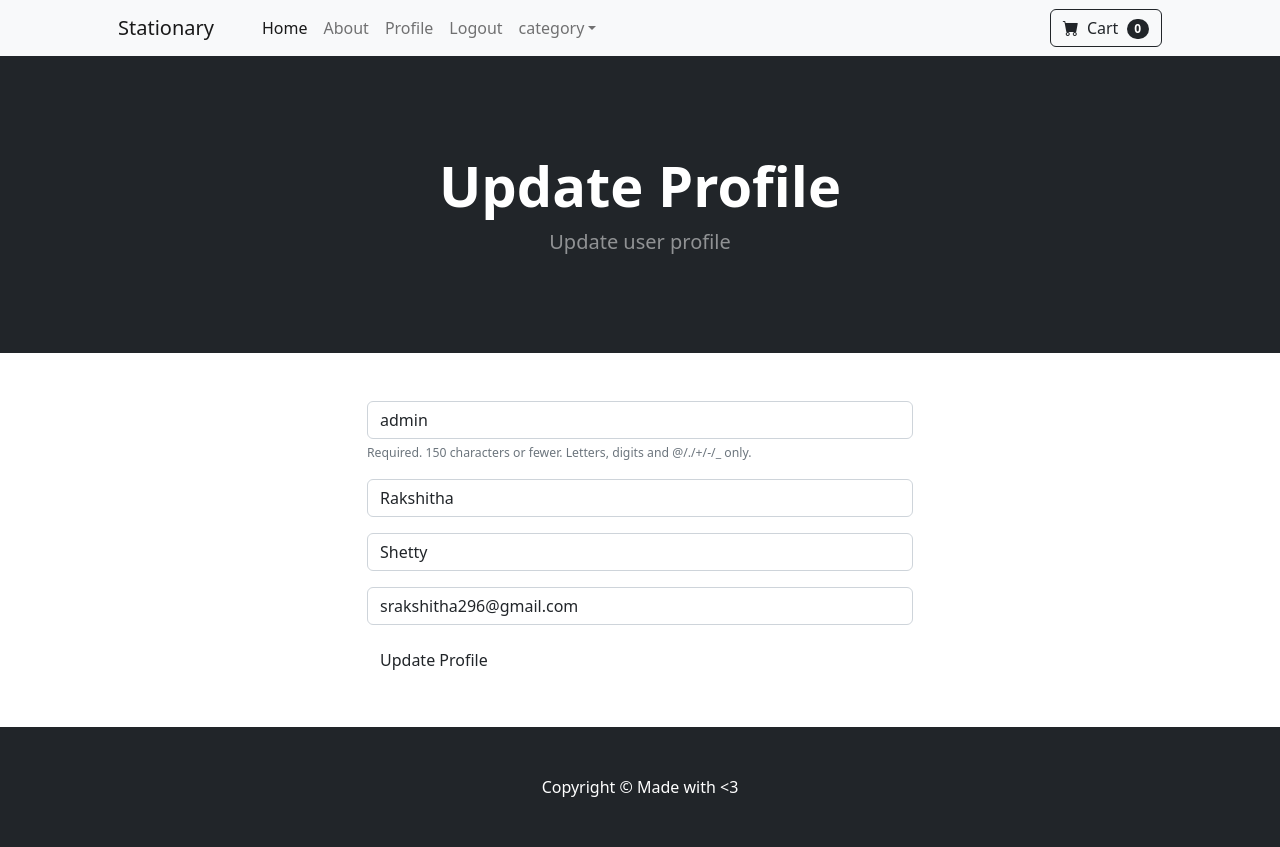
After one commit to srakshitha296/SHOPPING_WEBSITE, a Django app: page /update_user/ in a window 1280 px wide. The commit adds this page. Run offline with Django 5.2, Linux system fonts and the light colour scheme; a user stored in the database is signed in; data comes from the database, SQL or seed files in the repository; both versions use the stored data as it was after the commit; some libraries are stand-ins or nearby versions.

Commit message:
added update profile functionality

```diff
--- a/store/forms.py
+++ b/store/forms.py
@@ -1,5 +1,5 @@
 from django.contrib.auth.models import User
-from django.contrib.auth.forms import UserCreationForm
+from django.contrib.auth.forms import UserCreationForm, UserChangeForm
 from django import forms
 
 class SignUpForm(UserCreationForm):
@@ -27,3 +27,24 @@ class SignUpForm(UserCreationForm):
 		self.fields['password2'].widget.attrs['class'] = 'form-control'
 		self.fields['password2'].widget.attrs['placeholder'] = 'Confirm Password'
 		self.fields['password2'].label = ''
+
+
+class UpdateUserForm(UserChangeForm):
+	#Hide password stuff
+	password = None
+	#Get other fields
+	email = forms.EmailField(label="", widget=forms.TextInput(attrs={'class':'form-control', 'placeholder':'Email Address'}))
+	first_name = forms.CharField(label="", max_length=100, widget=forms.TextInput(attrs={'class':'form-control', 'placeholder':'First Name'}))
+	last_name = forms.CharField(label="", max_length=100, widget=forms.TextInput(attrs={'class':'form-control', 'placeholder':'Last Name'}))
+
+	class Meta:
+		model = User
+		fields = ('username', 'first_name', 'last_name', 'email')
+
+	def __init__(self, *args, **kwargs):
+		super(UpdateUserForm, self).__init__(*args, **kwargs)
+
+		self.fields['username'].widget.attrs['class'] = 'form-control'
+		self.fields['username'].widget.attrs['placeholder'] = 'User Name'
+		self.fields['username'].label = ''
+		self.fields['username'].help_text = '<span class="form-text text-muted"><small>Required. 150 characters or fewer. Letters, digits and @/./+/-/_ only.</small></span>'
--- a/store/templates/navbar.html
+++ b/store/templates/navbar.html
@@ -8,9 +8,12 @@
             <ul class="navbar-nav me-auto mb-2 mb-lg-0 ms-lg-4">
                 <li class="nav-item"><a class="nav-link active" aria-current="page" href="{% url  'home' %}">Home</a></li>
                 <li class="nav-item"><a class="nav-link" href="{% url  'about' %}">About</a></li>
+
                 {% if user.is_authenticated %}
+                <li class="nav-item"><a class="nav-link" href="{% url  'update_user' %}">Profile</a></li>
                 <li class="nav-item"><a class="nav-link" href="{% url  'logout' %}">Logout</a></li>
                 {% else %}
+
                 <li class="nav-item"><a class="nav-link" href="{% url  'login' %}">Login</a></li>
 
                 <li class="nav-item"><a class="nav-link" href="{% url  'register' %}">Register</a></li>
--- /dev/null
+++ b/store/templates/update_user.html
@@ -0,0 +1,28 @@
+{% extends 'base.html' %}
+{% block content %}
+<!-- Header-->
+<header class="bg-dark py-5">
+    <div class="container px-4 px-lg-5 my-5">
+        <div class="text-center text-white">
+            <h1 class="display-4 fw-bolder">Update Profile</h1>
+            <p class="lead fw-normal text-white-50 mb-0">Update user profile</p>
+        </div>
+    </div>
+</header>
+
+<div class="container my-5">
+    <div class="row">
+        <div class="col-md-6 offset-md-3">
+            <form method="post" action="{% url 'update_user' %}">
+                {% csrf_token %}
+
+                {{ user_form.as_p}}
+                <button type="submit" class="btn bth-seco">Update Profile</button>
+
+            </form>
+        </div>
+    </div>
+</div>
+
+</div>
+{% endblock %}
--- a/store/urls.py
+++ b/store/urls.py
@@ -7,6 +7,7 @@ urlpatterns = [
     path('login/', views.login_user, name='login'),
     path('logout/', views.logout_user , name='logout'),
     path('register/', views.register_user , name='register'),
+    path('update_user/', views.update_user , name='update_user'),
     path('product/<int:pk>', views.product, name='product'),
     path('category/<str:foo>', views.category, name='category'),
     path('category_summary/', views.category_summary, name='category_summary'),
--- a/store/views.py
+++ b/store/views.py
@@ -4,7 +4,7 @@ from django.contrib.auth import authenticate, login, logout
 from django.contrib import messages
 from django.contrib.auth.models import User
 from django.contrib.auth.forms import UserCreationForm
-from .forms import SignUpForm
+from .forms import SignUpForm, UpdateUserForm
 from django import forms
 
 
@@ -68,3 +68,20 @@ def category(request, foo):
 def category_summary(request):
     categories = Category.objects.all()
     return render(request, 'category_summary.html', {'categories':categories})
+
+def update_user(request):
+    if request.user.is_authenticated:
+        current_user = User.objects.get(id=request.user.id)
+        user_form = UpdateUserForm(request.POST or None, instance=current_user)
+
+        if user_form.is_valid():
+            user_form.save()
+
+            login(request, current_user)
+            messages.success(request, "User profile updated!!")
+            return redirect('home')
+
+        return render(request, "update_user.html", {"user_form":user_form})
+    else:
+        messages.success(request, "You must be logged in to acces that page!!")
+        return redirect('home')
```
Also changed, not shown: db.sqlite3.
